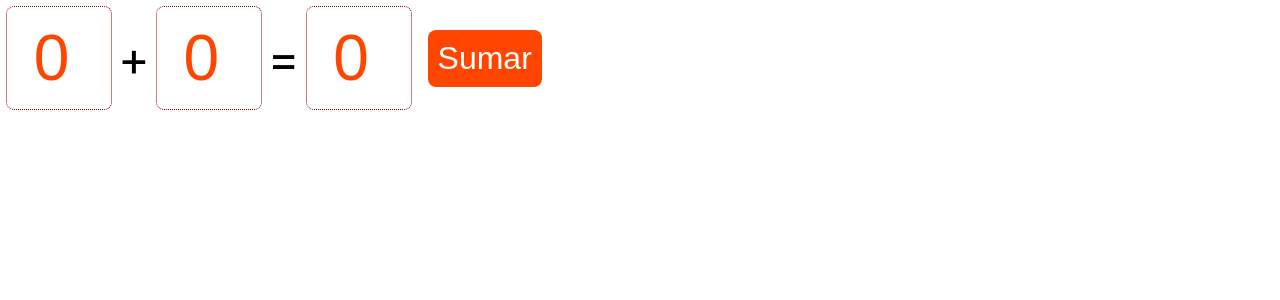
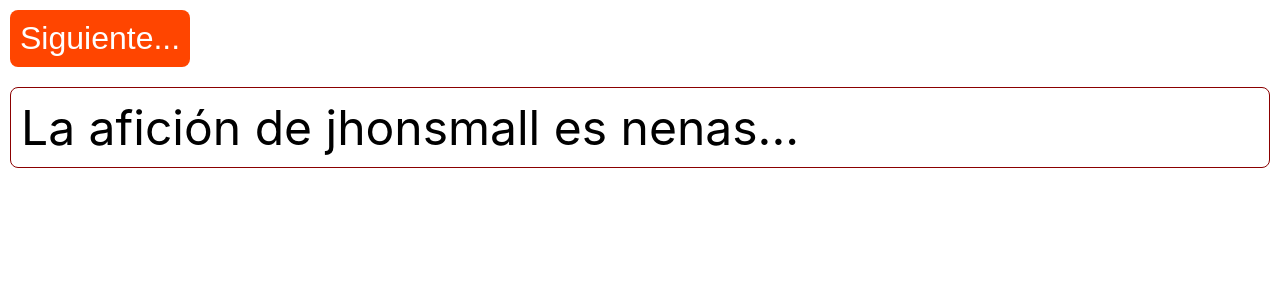
Before and after one commit to jhonsmall/react_jab, a React (Create React App) app: page / in a window 1280 px wide. Shown: the top 300 px of the page. Built offline with nearby package versions, Linux system fonts and the light colour scheme.

Commit message:
init aficiones

```diff
--- a/src/App.css
+++ b/src/App.css
@@ -16,6 +16,11 @@
     font-size: 3rem;
     display: flex;
     align-items: center;
+    border: 1px solid darkred;
+    border-radius: 8px;
+    padding: 10px;
+    margin: 10px;
+
  }
 
  button{
--- a/src/App.js
+++ b/src/App.js
@@ -1,30 +1,41 @@
-import React, { useState } from 'react';
+import React, {useState} from 'react';
+import Aficion from './components/aficion';
 import './App.css';
 
-function App() {
-  let [numero1, setNumero1] = useState(0);
-  let [numero2, setNumero2] = useState(0);
-  let [resultado, setResultado] = useState(0);
-  const sumar = () => {
-    setResultado(Number(numero1) + Number(numero2));
-  };
+const App = () => {
+const [aficiones, setAficiones] = useState({});
+  const reyesGodos = [
+    {
+      nombre: 'Ataúlfo',
+      aficion: 'comer toros sin pelar',
+    },
+    {
+      nombre: 'Recesvinto',
+      aficion: 'leer a Hegel en arameo',
+    },
+    {
+      nombre: 'Teodorico',
+      aficion: 'la cría del escarabajo en almíbar',
+    },
+  ];
 
-  const modificar = (e) => {
-    if (e.target.name === 'numero1') {
-      setNumero1(e.target.value);
-    } else {
-      setNumero2(e.target.value);
-    }
+  const Siguiente = () => {
+    const random = Math.floor(Math.random() * reyesGodos.length);
+    const rey = reyesGodos[random];
+    console.log(rey);
+    setAficiones(rey);
   };
 
   return (
-    <div className="caja">
-      <input type="number" name='numero1' value={numero1} onChange={modificar} /> +
-      <input type="number" name='numero2' value={numero2} onChange={modificar} /> =
-      <input type="number" value={resultado} readOnly />
-      <button onClick={sumar}>Sumar</button>
+    <>
+    <button onClick={() => {
+      Siguiente();
+    }}>Siguiente...</button>
+
+    <div className='caja'>
+      <Aficion nombre={aficiones.nombre} aficion={aficiones.aficion} />
     </div>
+    </>
   );
-}
-
+};
 export default App;
--- /dev/null
+++ b/src/components/aficion.js
@@ -0,0 +1,9 @@
+import React from 'react'
+
+const Aficion = ({nombre='jhonsmall', aficion='nenas...'}) => {
+  return (
+    <div>La afición de {nombre} es {aficion}</div>
+  )
+}
+
+export default Aficion
```
